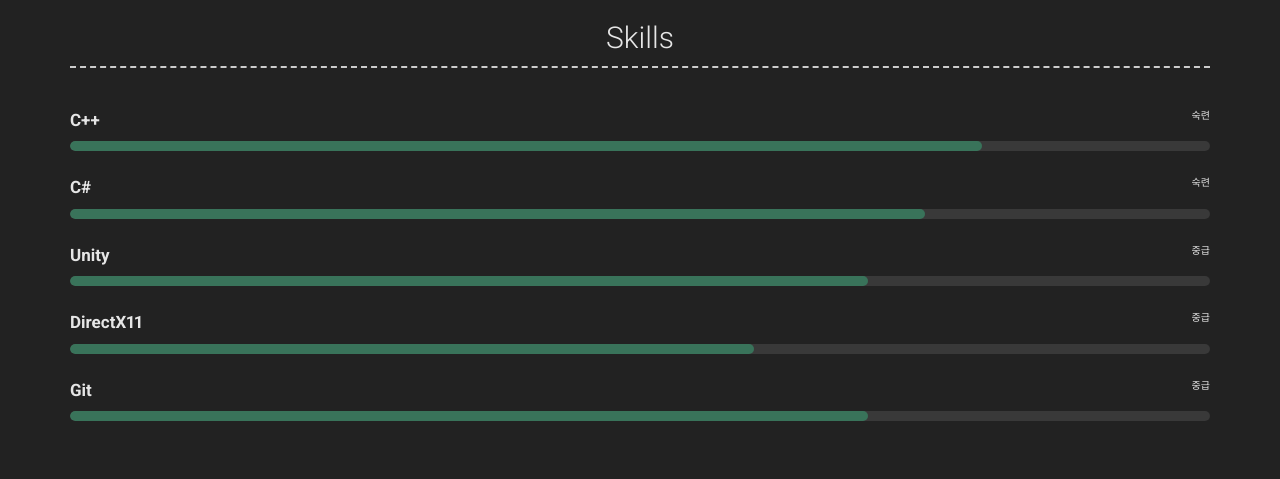
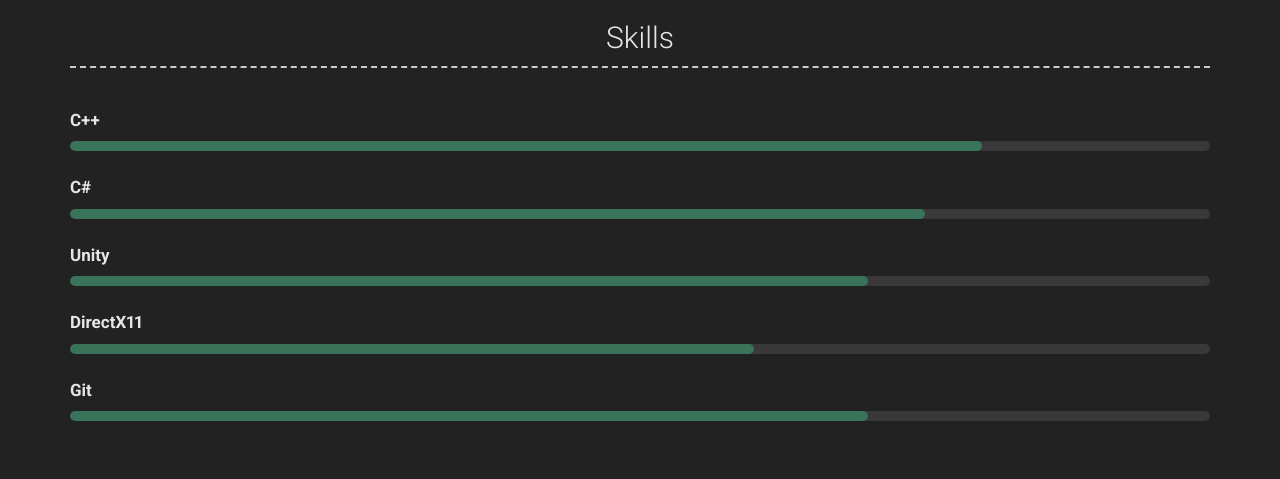
Before and after one commit to new6ie3/new6ie3.github.io, a Jekyll site: the page built from index.md, in a window 1280 px wide and 900 px high, scrolled down 1709 px. Shown: the part 150-629 px from the top of the window. Built offline with Jekyll 4.4.1, drawn with Linux system fonts in a browser that asks for light colours; nearby versions of some CDN libraries.

Commit message:
Update _config.yml

```diff
--- a/_config.yml
+++ b/_config.yml
@@ -253,23 +253,18 @@ content:
 
       - title: C++
         level: 80
-        grade: 숙련
 
       - title: C#
         level: 75
-        grade: 숙련
 
       - title: Unity
         level: 70
-        grade: 중급
 
       - title: DirectX11
         level: 60
-        grade: 중급
 
       - title: Git
         level: 70
-        grade: 중급
 
 
   - title: etc
```
